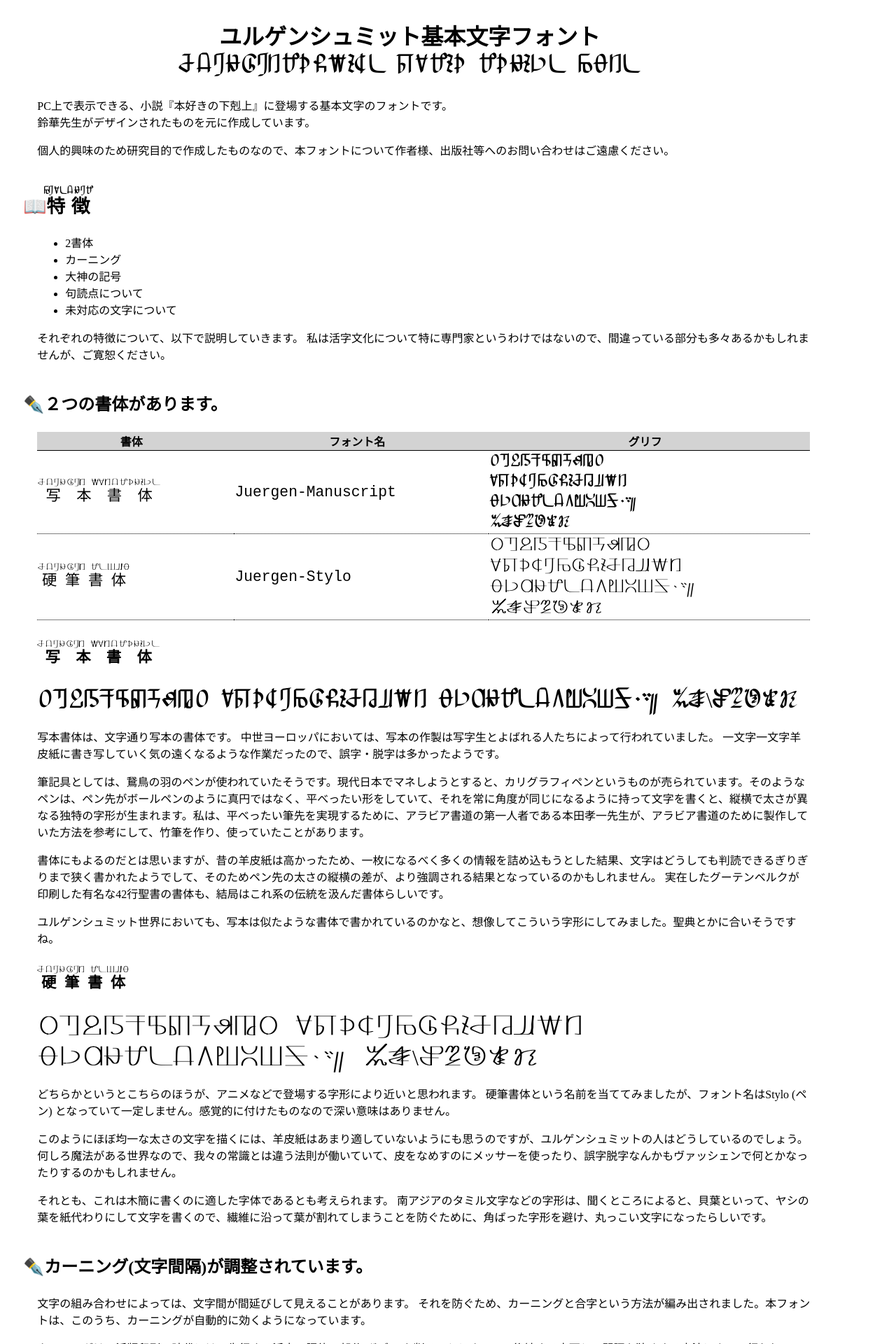
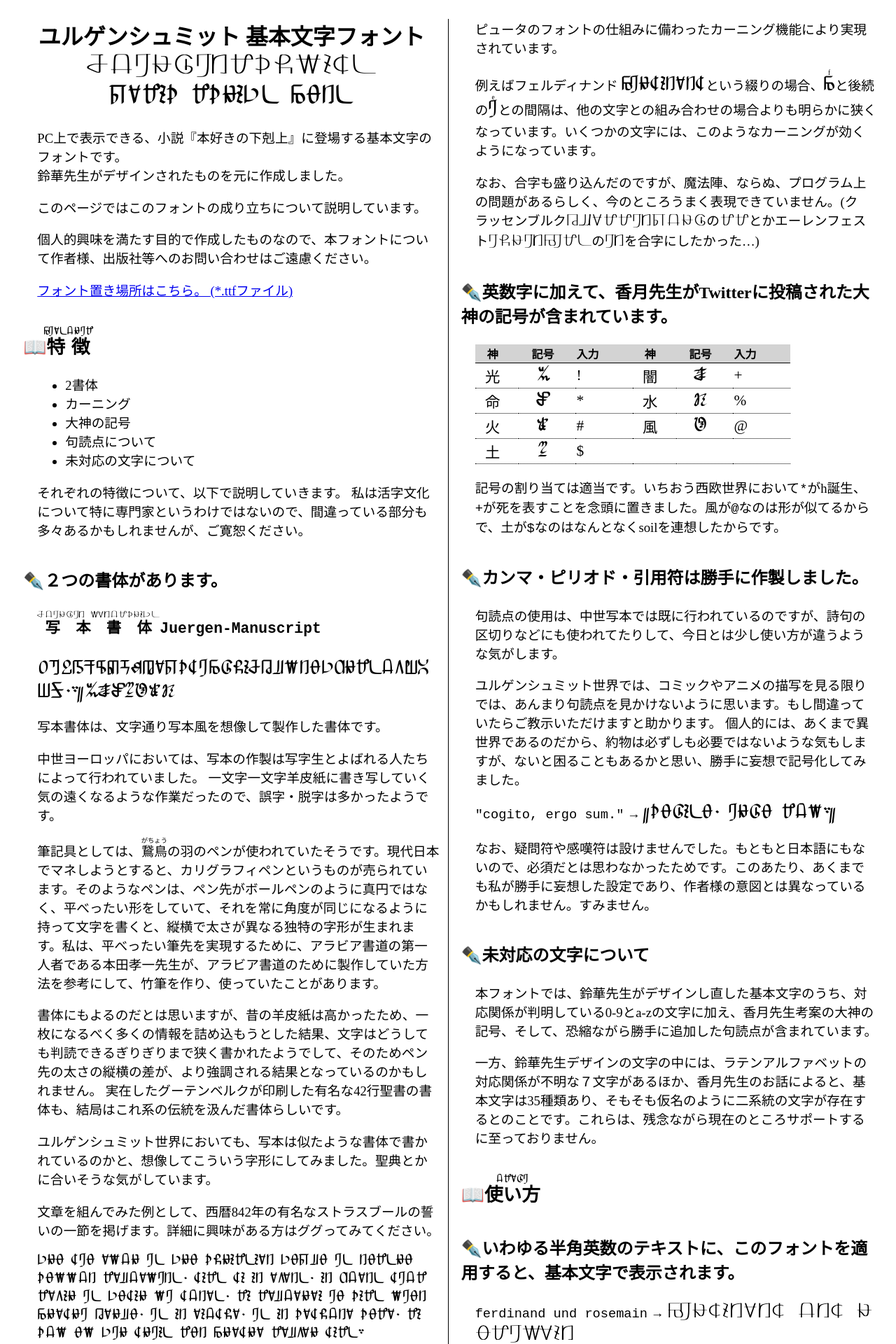
Before and after one commit to ooharak/juergenschmidt-font, a Jekyll site: the page built from docs/index.markdown, in a window 1280 px wide. Shown: the top 1920 px of the page at 70% size. Built offline with Jekyll 4.4.1, drawn with Linux system fonts in a browser that asks for light colours; some web fonts are replaced; some of the changed text lies outside the part shown.

```diff
--- a/docs/_layouts/default.html
+++ b/docs/_layouts/default.html
@@ -3,6 +3,7 @@
  <meta http-equiv="Content-Type" content="text/html; charset=utf-8">
  <meta name="format-detection" content="telephone=no">
  <title>{{page.title}}</title>
+ <link href="https://fonts.googleapis.com/earlyaccess/hannari.css" rel="stylesheet">
  <link rel="stylesheet" href="./styles/style.css">
 </head>
 <body>
--- a/docs/index.markdown
+++ b/docs/index.markdown
@@ -2,17 +2,20 @@
 layout: default
 title: Jürgenschmidt font
 ---
-<style>
- red{color:red;}
- blue{color:blue;}
-</style>
 
-# ユルゲンシュミット基本文字フォント <br><jm>juergenschmidt basic script font</jm>
+# ユルゲンシュミット 基本文字フォント<br><js>juergenschmidt</js><br><jm>basic script font</jm>
+
 
 PC上で表示できる、小説『本好きの下剋上』に登場する基本文字のフォントです。<br>
-鈴華先生がデザインされたものを元に作成しています。
+鈴華先生がデザインされたものを元に作成しました。
 
-個人的興味のため研究目的で作成したものなので、本フォントについて作者様、出版社等へのお問い合わせはご遠慮ください。
+このページではこのフォントの成り立ちについて説明しています。
+
+個人的興味を満たす目的で作成したものなので、本フォントについて作者様、出版社等へのお問い合わせはご遠慮ください。
+
+<a href="https://github.com/ooharak/juergenschmidt-font/releases/tag/v1.0">
+フォント置き場所はこちら。 (*.ttfファイル)</a>
+
 
 ## <ruby>特徴 <rt class=m>features</rt></ruby>
 
@@ -27,37 +30,45 @@ PC上で表示できる、小説『本好きの下剋上』に登場する基本
 
 ### ２つの書体があります。
 
-|書体|フォント名|グリフ|
-|----|-------|------|
-|<ruby>写本書体<rt class=s>juergen manuscript</rt></ruby>|<code>Juergen-Manuscript</code>|<span class=m>01234567890<br>abcdefghijklmn<br>opqrstuvwxyz,.\"<br>!+\*$@#%</span>|
-|<ruby>硬筆書体<rt class=s>juergen stylo</rt></ruby>|<code>Juergen-Stylo</code>|<span class=s>01234567890<br>abcdefghijklmn<br>opqrstuvwxyz,.\"<br>!+\*$@#%</span>|
+#### <ruby>写本書体<rt class=s>juergen manuscript</rt></ruby> <code>Juergen-Manuscript</code>
 
-#### <ruby>写本書体<rt class=s>juergen manuscript</rt></ruby>
+<div class=mL>0123456789abcdefghijklmnopqrstuvwxyz,."!+&#x2a;$@#%</div>
 
-<div class=mL>01234567890 abcdefghijklmn opqrstuvwxyz,." !+\*$@#%</div>
+写本書体は、文字通り写本風を想像して製作した書体です。
 
-写本書体は、文字通り写本の書体です。
 中世ヨーロッパにおいては、写本の作製は写字生とよばれる人たちによって行われていました。
 一文字一文字羊皮紙に書き写していく気の遠くなるような作業だったので、誤字・脱字は多かったようです。
 
-筆記具としては、鵞鳥の羽のペンが使われていたそうです。現代日本でマネしようとすると、カリグラフィペンというものが売られています。そのようなペンは、ペン先がボールペンのように真円ではなく、平べったい形をしていて、それを常に角度が同じになるように持って文字を書くと、縦横で太さが異なる独特の字形が生まれます。私は、平べったい筆先を実現するために、アラビア書道の第一人者である本田孝一先生が、アラビア書道のために製作していた方法を参考にして、竹筆を作り、使っていたことがあります。
+筆記具としては、<ruby>鵞鳥<rt>がちょう</rt></ruby>の羽のペンが使われていたそうです。現代日本でマネしようとすると、カリグラフィペンというものが売られています。そのようなペンは、ペン先がボールペンのように真円ではなく、平べったい形をしていて、それを常に角度が同じになるように持って文字を書くと、縦横で太さが異なる独特の字形が生まれます。私は、平べったい筆先を実現するために、アラビア書道の第一人者である本田孝一先生が、アラビア書道のために製作していた方法を参考にして、竹筆を作り、使っていたことがあります。
 
 書体にもよるのだとは思いますが、昔の羊皮紙は高かったため、一枚になるべく多くの情報を詰め込もうとした結果、文字はどうしても判読できるぎりぎりまで狭く書かれたようでして、そのためペン先の太さの縦横の差が、より強調される結果となっているのかもしれません。
 実在したグーテンベルクが印刷した有名な42行聖書の書体も、結局はこれ系の伝統を汲んだ書体らしいです。
 
-ユルゲンシュミット世界においても、写本は似たような書体で書かれているのかなと、想像してこういう字形にしてみました。聖典とかに合いそうですね。
+ユルゲンシュミット世界においても、写本は似たような書体で書かれているのかと、想像してこういう字形にしてみました。聖典とかに合いそうな気がしています。
 
-#### <ruby>硬筆書体<rt class=s>juergen stylo</rt></ruby>
+文章を組んでみた例として、西暦842年の有名なストラスブールの誓いの一節を掲げます。詳細に興味がある方はググってみてください。
 
-<div class=sL>01234567890 abcdefghijklmn opqrstuvwxyz,." !+\*$@#%</div>
+<div class=m>
+pro deo amur et pro christian poblo et nostro commun saluament, dist di in avant, in quant deus savir et podir me dunat, si saluarai eo cist meon fradre karlo, et in aiudha, et in cadhuna cosa, si cum om per dreit son fradra salvar dist.
+</div>
+
+#### <ruby>硬筆書体<rt class=s>juergen stylo</rt></ruby> <code>Juergen-Stylo</code>
+
+<div class=sL>0123456789abcdefghijklmnopqrstuvwxyz,."!+&#x2a;$@#%</div>
 
 どちらかというとこちらのほうが、アニメなどで登場する字形により近いと思われます。
 硬筆書体という名前を当ててみましたが、フォント名はStylo (ペン) となっていて一定しません。感覚的に付けたものなので深い意味はありません。
 
 このようにほぼ均一な太さの文字を描くには、羊皮紙はあまり適していないようにも思うのですが、ユルゲンシュミットの人はどうしているのでしょう。何しろ魔法がある世界なので、我々の常識とは違う法則が働いていて、皮をなめすのにメッサーを使ったり、誤字脱字なんかもヴァッシェンで何とかなったりするのかもしれません。
 
-それとも、これは木簡に書くのに適した字体であるとも考えられます。
-南アジアのタミル文字などの字形は、聞くところによると、貝葉といって、ヤシの葉を紙代わりにして文字を書くので、繊維に沿って葉が割れてしまうことを防ぐために、角ばった字形を避け、丸っこい文字になったらしいです。
+あるいは、これは木簡に書くのに適した字体であるとも考えられます。
+南インドの文字の丸っこい字形は、<ruby>貝葉<rt>ばいよう</rt></ruby>(<ruby>ତାଳପତ୍ର<rt>tālapatra</rt></ruby>)といって、ヤシだか<ruby>棕櫚<rt>しゅろ</rt></ruby>だかの葉を紙代わりにして文字を書くので、繊維に沿って葉が割れてしまうことを防ぐためだということです。もしかしたら、ユルゲンシュミットで使われている木簡の木の材質には、この字体が適しているのかもしれません。
+
+硬筆書体についても、写本書体で掲げたのと同じ文章を組んでみました。
+
+<div class=s>
+pro deo amur et pro christian poblo et nostro commun saluament, dist di in avant, in quant deus savir et podir me dunat, si saluarai eo cist meon fradre karlo, et in aiudha, et in cadhuna cosa, si cum om per dreit son fradra salvar dist.
+</div>
 
 ### カーニング(文字間隔)が調整されています。
 
@@ -69,6 +80,8 @@ PC上で表示できる、小説『本好きの下剋上』に登場する基本
 
 例えばフェルディナンド <span class=mL>ferdinand</span>という綴りの場合、<ruby><span class=ML>f</span><rt>f</rt></ruby>と後続の<ruby><span class=mL>e</span><rt>e</rt></ruby>との間隔は、他の文字との組み合わせの場合よりも明らかに狭くなっています。いくつかの文字には、このようなカーニングが効くようになっています。
 
+なお、合字も盛り込んだのですが、魔法陣、ならぬ、プログラム上の問題があるらしく、今のところうまく表現できていません。(クラッセンブルク<js>klassenburg</js>の<js>ss</js>とかエーレンフェスト<js>ehrenfest</js>の<js>en</js>を合字にしたかった…)
+
 ### 英数字に加えて、香月先生がTwitterに投稿された大神の記号が含まれています。
 
 | 神 | 記号 | 入力 | 神 | 記号 | 入力 |
@@ -78,7 +91,7 @@ PC上で表示できる、小説『本好きの下剋上』に登場する基本
 |火|<B>#</B>|#|風|<B>@</B>|@|
 |土|<B>$</B>|$|||
 
-記号の割り当ては適当です。いちおう西欧世界において<code>\*</code>が誕生、<code>+</code>が死を表すことを念頭にしました。風が<code>@</code>なのは形が似てるからで、土が<code>$</code>なのはなんとなくsoilを連想したからです。
+記号の割り当ては適当です。いちおう西欧世界において<code>&#x2a;</code>がh誕生、<code>+</code>が死を表すことを念頭に置きました。風が<code>@</code>なのは形が似てるからで、土が<code>$</code>なのはなんとなくsoilを連想したからです。
 
 
 ### カンマ・ピリオド・引用符は勝手に作製しました。
@@ -105,8 +118,23 @@ PC上で表示できる、小説『本好きの下剋上』に登場する基本
 
 <code>ferdinand und rosemain</code> → <span class=sL>ferdinand und rosemain</span>
 
+無理やり英字フォントとして字形だけ変えているので、このテキストを適当のメモ帳などにコピーシテペッタンすると、普通にラテンアルファベットで表示されてしまいます。ちょっと残念ですね。
+
+## どうやって作ったのか
+
+活版印刷に使われる活字は、本編中でも触れられていたかと思いますが、初めに鉄などの硬い金属を彫って<ruby>父型<rt>ふけい</rt></ruby>という凸スタンプ状のものを作るところから始まるそうです。父型を、より軟らかい金属に打ち込んでストライクという凹型を作り、表面を平らに削って母型としたのち、ハンドモールドという<ruby>治具<rt>jig</rt></ruby>にセットして、鉛を流し込んで活字のできあがりです。
+
+では、このフォントはどうやって作ったのかというと、現代の魔法陣を使っています。もう少しわかりやすくいうと、METAFONTというプログラム言語で書いています。
+[ソースコードの一部](https://github.com/ooharak/juergenschmidt-font/blob/main/juerbase.mf)を注意深くご覧いただきますと、座標らしきものと、それらを線で結ぶ旨の指定が読み取れることと思います。これは活字の図形を座標で一つ一つ指定しているのでした。この指定が一苦労でして、Illustratorというソフトを使ったことのある方には、曲線を構成するすべてのポイントを座標指定するようになっているのです、というと大変さがわかっていただけるかもしれません。
+
+もう少し専門的な説明をすると、METAFONTソースを`mf2pt1`でType1フォントに変換し、その後FontForgeでTeXの`*.tfm`から読み込んだメトリック情報をマージしたのち、TrueTypeとWebフォントを生成しています。
+
+とにかく面倒な作業であり、一所懸命魔法陣を描いているフェルディナンド達を後目に「コピーシテペッタン」で一瞬で魔法陣を仕上げてしまう何処かのアウブがいかにチートかということを、つくづく思い知らされました。
+
 ## 参考文献
 
-* Berthier, (ed.); Zali, Anne(ed.). L'aventure des écritures - Naissances. Bibliothèque Nationale de France, 1997, 223p.
-* 印刷博物館. プランタンモレトゥス博物館展 印刷革命がはじまった : グーテンベルクからプランタンへ. 印刷博物館, 2005, 208p., (図録).
+* Berthier, Annie (ed.); Zali, Anne(ed.). *L'aventure des écritures - Naissances*. Bibliothèque Nationale de France, 1997, 223 p.
+* 印刷博物館. プランタン＝モレトゥス博物館展 印刷革命がはじまった : グーテンベルクからプランタンへ. 印刷博物館, 2005, 208 p., (図録).
 * 国立国会図書館. "インキュナブラ". 国立国会図書館. https://www.ndl.go.jp/incunabula/index.html, (参照 2021-06-10).
+* 西田達雄(編). 講座言語 第5巻 世界の文字. 4版, 大修館書店, 1986, 413 p.
+* 田村尚志(編). 大人の科学マガジン 小さな活版印刷機. 学研プラス, 2017, 54 p.
--- a/docs/index.org
+++ /dev/null
@@ -1,6 +0,0 @@
----
-# Feel free to add content and custom Front Matter to this file.
-# To modify the layout, see https://jekyllrb.com/docs/themes/#overriding-theme-defaults
-
-layout: home
----
--- a/docs/styles/style.css
+++ b/docs/styles/style.css
@@ -7,10 +7,14 @@
   font-family: "manuscript";
        src: url("../fonts/Juergen-Manuscript-Medium.woff2") format("woff2");
 }
-.s, js { font-family: "stylo"; font-weight: normal;}
-.sL { font-family: "stylo"; font-weight: normal; font-size: 24pt;}
+.s, js { font-family: "stylo"; font-weight: normal; }
+.sL { font-family: "stylo"; font-weight: normal; font-size: 18pt;
+	word-break:break-all;
+}
 .m, jm, B { font-family: "manuscript"; font-weight: normal;}
-td B, .ML { font-family: "manuscript"; font-weight: normal; font-size: 24pt;}
+td B, .ML { font-family: "manuscript"; font-weight: normal; font-size: 18pt;
+	word-break:break-all;
+}
 code { font-family: 'Courier new', courier, monospace; }
 table { border-collapse: collapse; }
 th { border-bottom: solid 1px; }
@@ -18,14 +22,25 @@ td { border-bottom: dotted 1px; }
 table thead { background-color: lightgrey; }
 table td { font-size: 16pt; }
 td, th { padding-right: 10pt; }
+h1 { font-size: 24pt; }
 h2 { font-size: 20pt; margin-top: 30pt; }
 h3 { font-size: 18pt; margin-top: 30pt; }
 h4 { font-size: 16pt; }
+table { width: 450px; }
 body {
   margin: 20pt;
+  column-width: 580px;
+  column-gap: 24px;
+  column-rule: 1px solid black;
+  font-family: Hannari, serif;
+  font-size: 14pt;
+  line-break: strict;
 }
-body > * { margin-left: 20pt; width: 90%; }
+body > * {
+  margin-left: 20pt;
+}
 h1, h2, h3 { margin-left: 5pt; }
 h1 { text-align: center; }
 h3::before{ content: "\02712\0fe0f"; }
 h2::before{ content: "\01f4d6"; }
+td span { work-break; break-all; }
```
